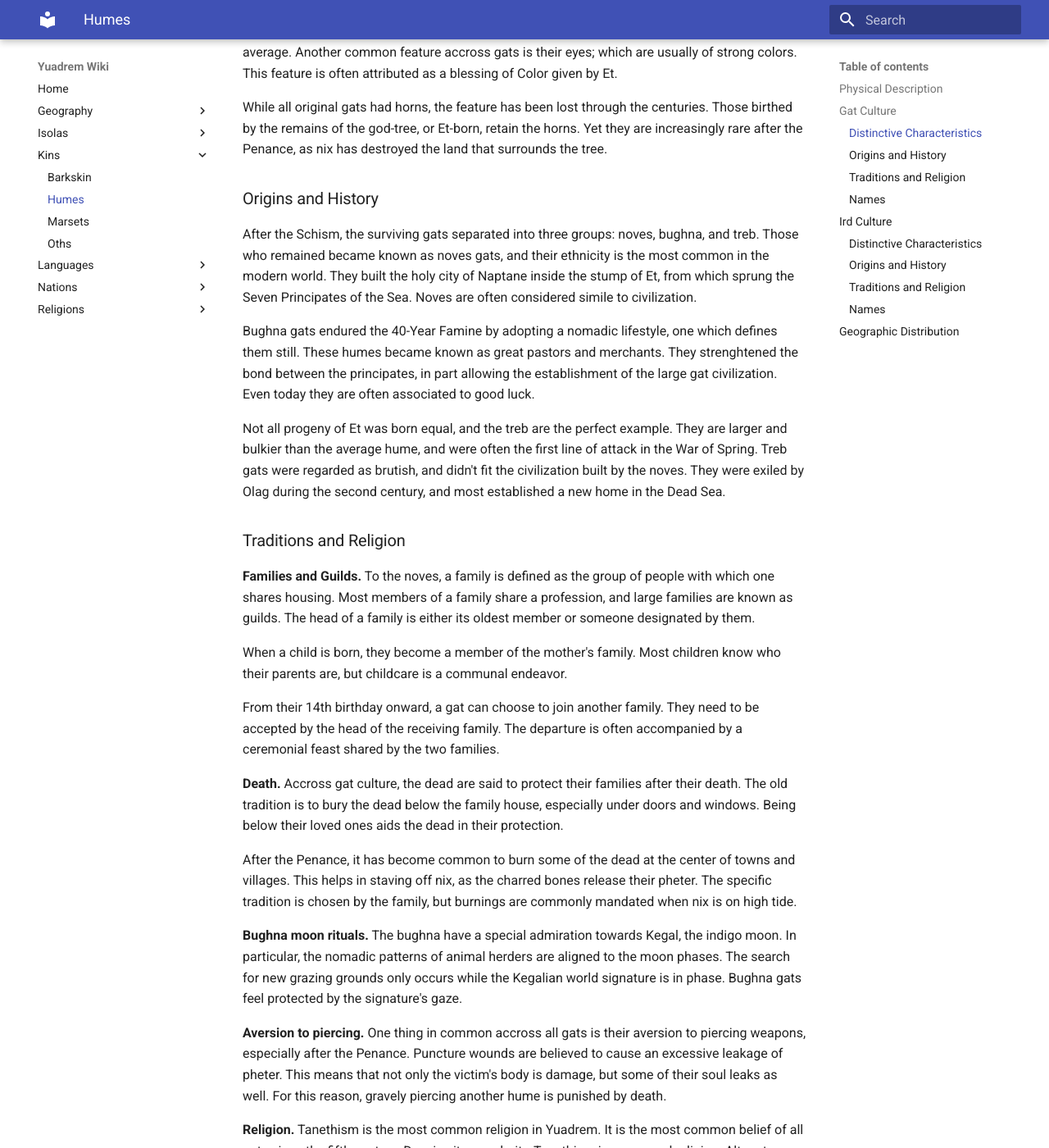
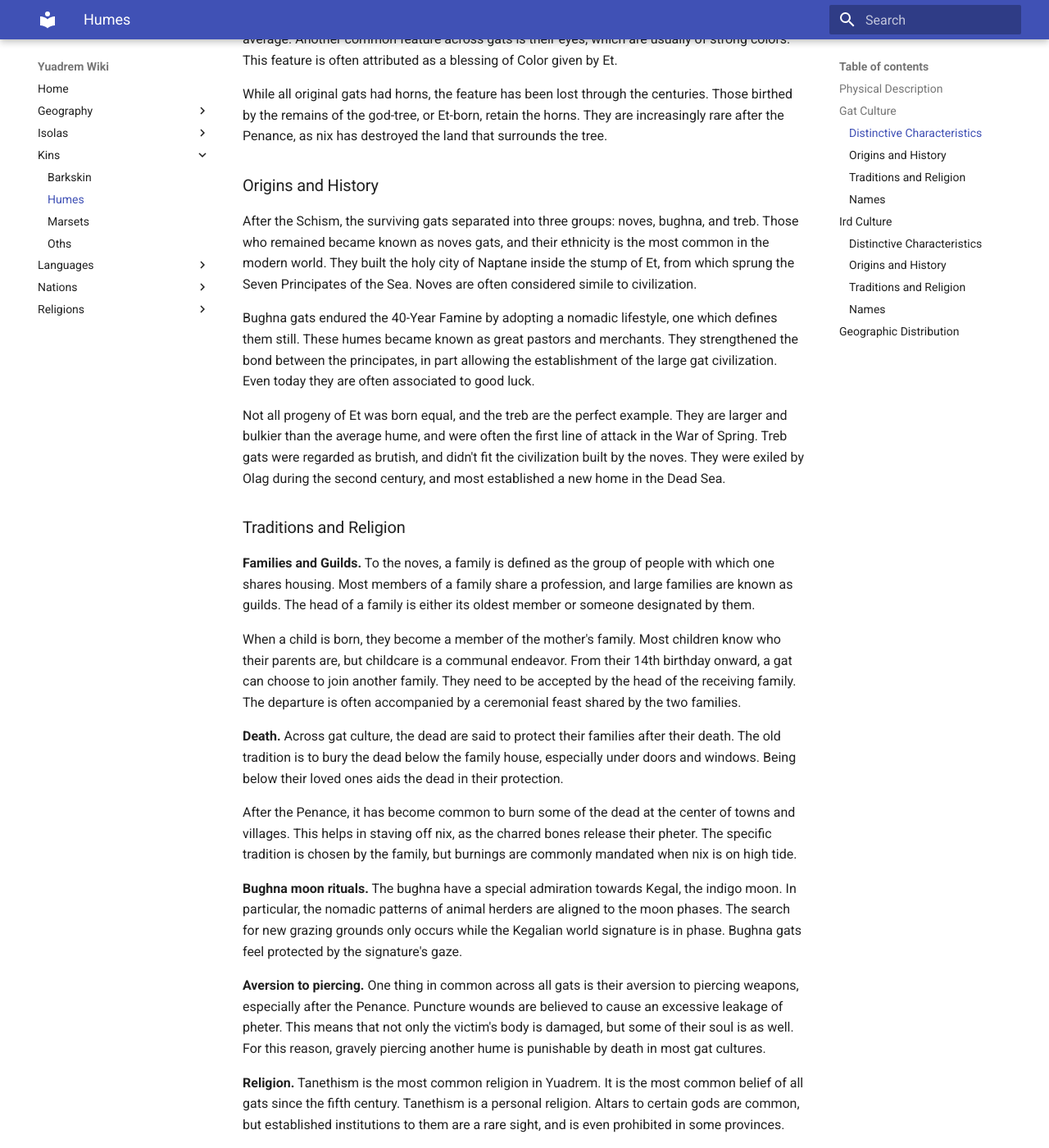
Before and after one commit to bleaktwig/yuadrem-wiki, an MkDocs documentation site: the page built from docs/kins/hume.md, in a window 1280 px wide and 1400 px high, scrolled down 1010 px. Shown: the whole window at 82% size. Built offline with MkDocs 1.6.1 and Material for MkDocs 9.7.7, drawn with Linux system fonts in a browser that asks for light colours; some of the changed text lies outside the part shown.

Commit message:
Updated spacing in hume page

```diff
--- a/docs/kins/hume.md
+++ b/docs/kins/hume.md
@@ -1,57 +1,32 @@
 # Humes
-Et created humes to aid the oric god in the War of Spring.
-Despite this, many opposed the conflict, or felt indifferent to it.
-They fled the company of their god-tree, for which they were cursed with feathers.
-They came to be known as irds, and this dispersion came to be known as the Ird Diasporas.
+[Et](../religions/tanethism_pantheon.md#et) created humes to aid the oric god in the War of Spring<!-- TODO. Link. -->. Despite this, many opposed the conflict, or felt indifferent to it. They fled the company of their god-tree, for which they were cursed with feathers. They came to be known as irds, and this dispersion came to be known as the Ird Diasporas<!-- TODO. Link. -->. The humes that remained with Et were blessed with horns, and are known as gats.
 <!-- NOTE. This led to the first siege of Ctereth, where four different ird chiefdoms (led by 4 historic figures) stole qualars to allow their kin to travel away from Naptane. -->
-The humes that remained with Et were blessed with horns, and are known as gats.
 <!-- NOTE. Maybe mention what ird and gat mean in jantherlin? That might help integrate the language into the lore. -->
 
 ---
 ## Physical Description
-Humes are of a broad spectrum.
-Before the penance, humes traveled the entirety of Yuadrem, and they are as varied as the environments they settled.
-Their height usually varies from slightly more than a meter to about 2.
-They can weigh anything from 40 to 120 kg.
-Their skin shades to any color from the darkest brown to the lightest hues.
-They can grow long hair from their scalps and faces, with a great variety of color and thickness.
+Humes are of a broad spectrum. Before the penance, humes traveled the entirety of Yuadrem, and they are as varied as the environments they settled. Their height usually varies from slightly more than a meter to about 2. They can weigh anything from 40 to 120 kg. Their skin shades to any color from the darkest brown to the lightest hues. They can grow long hair from their scalps and faces, with a great variety of color and thickness.
 
-While this varies from culture to culture, in general a hume is considered an adult between 14 and 16 years.
-Due to high child mortality, life expectancy averages to 25 years.
-For those who reach that age, they have a reasonable chance of reaching 50 to 60 years.
-Sorcerers are well known for extending their lives, and it is not unusual for them to live even more than a century.
+While this varies from culture to culture, in general a hume is considered an adult between 14 and 16 years. Due to high child mortality, life expectancy averages to 25 years. For those who reach that age, they have a reasonable chance of reaching 50 to 60 years. Sorcerers are well known for extending their lives, and it is not unusual for them to live even more than a century.
 <!-- NOTE. The downside of this are all the negative effects of Pheter use in the body, Nix sickness, deformed bodies + strange appendages, etc. -->
 
-Humes are a gendered kin, and usually have one child at a time.
-Previous to the Schism, childcare was left to the women of the families, in particular to each child's mother.
-This varies among cultures, and communal childcare is the norm after the Penance.
+Humes are a gendered kin, and usually have one child at a time. Previous to the Schism<!-- TODO. Link. -->, childcare was left to the women of the families, in particular to each child's mother. This varies among cultures, but communal childcare is the norm after the Penance<!-- TODO. Link. -->.
 
 ---
 ## Gat Culture
 ### Distinctive Characteristics
-The skin of a gat is generally dark, usually ranging from yellow, through brown, to black.
-While some gats are blonde, the most common hair colors and brown, black, and sometimes red.
-It is a common gat custom to sport long hair and beards, often decorated with jewelry.
+The skin of a gat is generally dark, usually ranging from yellow, through brown, to black. While some gats are blonde, the most common hair colors and brown, black, and sometimes red. It is a common gat custom to sport long hair and beards, often decorated with jewelry.
 
-With the exception of the treb, gats are generally small, ranging from 140 to 170 centimeters on average.
-Another common feature accross gats is their eyes; which are usually of strong colors.
-This feature is often attributed as a blessing of Color given by Et.
+With the exception of the treb, gats are generally small, ranging from 140 to 170 centimeters on average. Another common feature across gats is their eyes; which are usually of strong colors. This feature is often attributed as a blessing of Color<!-- TODO. Link. --> given by Et.
 
-While all original gats had horns, the feature has been lost through the centuries.
-Those birthed by the remains of the god-tree, or Et-born, retain the horns.
-Yet they are increasingly rare after the Penance, as nix has destroyed the land that surrounds the tree.
+While all original gats had horns, the feature has been lost through the centuries. Those birthed by the remains of the god-tree, or Et-born, retain the horns. They are increasingly rare after the Penance, as nix<!-- TODO. Link. --> has destroyed the land that surrounds the tree.
 <!-- TODO. At some point I need to describe what an Et-born gat is. -->
 <!-- NOTE. Maybe describe what noves, bughna, and treb mean in Jantherlin/Old Avshenese. -->
 
 <!-- NOTE. Tale of the gestation of an et-born.
-    Gats are genderless creatures.
-    All gats are born with a pair of seeds hidden in a small sack between their legs.
-    Around the age of 30, a gat reaches physical maturity.
-    This is signalled by a slight swelling in these seeds, which they can now cut and plant under a thick layer of rich soil.
+    Gats are genderless creatures. All gats are born with a pair of seeds hidden in a small sack between their legs. Around the age of 30, a gat reaches physical maturity. This is signaled by a slight swelling in these seeds, which they can now cut and plant under a thick layer of rich soil.
 
-    While underground, the seed will grow by leeching nutrients off the earth.
-    After a gestation period of around 2 years, the gat will dig their way up from the ground and emerge as a somewhat competent infant.
-    A gat would-be-parent must always be careful about where to plant their seed, for if a newborn sees the sun or any strong light during their first days, they run the risk of being permanently blinded.
+    While underground, the seed will grow by leeching nutrients off the earth. After a gestation period of around 2 years, the gat will dig their way up from the ground and emerge as a somewhat competent infant. A gat would-be-parent must always be careful about where to plant their seed, for if a newborn sees the sun or any strong light during their first days, they run the risk of being permanently blinded.
 
     TODO. This clearly requires an update -- gats are now humes.
 -->
@@ -60,98 +35,57 @@ Yet they are increasingly rare after the Penance, as nix has destroyed the land
 
 ### Origins and History
 <!-- NOTE. Those who sided with Et. Et-born families still retain horns (by feeding the mother Et's sap), which were first gifted by Et to their loyal soldiers. -->
-After the Schism, the surviving gats separated into three groups: noves, bughna, and treb.
-Those who remained became known as noves gats, and their ethnicity is the most common in the modern world.
-They built the holy city of Naptane inside the stump of Et, from which sprung the Seven Principates of the Sea.
-Noves are often considered simile to civilization.
+After the Schism, the surviving gats separated into three groups: noves, bughna, and treb. Those who remained became known as noves gats, and their ethnicity is the most common in the modern world. They built the holy city of Naptane<!-- TODO. Link. --> inside the stump of Et, from which sprung the Seven Principates of the Sea<!-- TODO. Link. -->. Noves are often considered simile to civilization.
 
-Bughna gats endured the 40-Year Famine by adopting a nomadic lifestyle, one which defines them still.
-These humes became known as great pastors and merchants.
-They strenghtened the bond between the principates, in part allowing the establishment of the large gat civilization.
-Even today they are often associated to good luck.
+Bughna gats endured the 40-Year Famine<!-- TODO. Link. --> by adopting a nomadic lifestyle, one which defines them still. These humes became known as great pastors and merchants. They strengthened the bond between the principates, in part allowing the establishment of the large gat civilization. Even today they are often associated to good luck.
 
-Not all progeny of Et was born equal, and the treb are the perfect example.
-They are larger and bulkier than the average hume, and were often the first line of attack in the War of Spring.
-Treb gats were regarded as brutish, and didn't fit the civilization built by the noves.
-They were exiled by Olag during the second century, and most established a new home in the Dead Sea.
+Not all progeny of Et was born equal, and the treb are the perfect example. They are larger and bulkier than the average hume, and were often the first line of attack in the War of Spring. Treb gats were regarded as brutish, and didn't fit the civilization built by the noves. They were exiled by Olag<!-- TODO. Link. --> during the second century, and most established a new home in the Dead Sea<!-- TODO. Link. -->.
 <!-- NOTE. Treb gats are not *born* brutish. While their culture may seem "violent", they are very religious and show a sophistication with nature that is not commonly seen in other humes. -->
 
 ### Traditions and Religion
 <!-- NOTE. Noves culture has its members remain at home a lot. Either lean into this or figure out more collective celebrations. -->
 **Families and Guilds.**
-To the noves, a family is defined as the group of people with which one shares housing.
-Most members of a family share a profession, and large families are known as guilds.
-The head of a family is either its oldest member or someone designated by them.
+To the noves, a family is defined as the group of people with which one shares housing. Most members of a family share a profession, and large families are known as guilds. The head of a family is either its oldest member or someone designated by them.
 
-When a child is born, they become a member of the mother's family.
-Most children know who their parents are, but childcare is a communal endeavor.
+When a child is born, they become a member of the mother's family. Most children know who their parents are, but childcare is a communal endeavor. From their 14th birthday onward, a gat can choose to join another family. They need to be accepted by the head of the receiving family. The departure is often accompanied by a ceremonial feast shared by the two families.
 <!-- NOTE. Many members of a child's family have an important role in their development, and a special place in their heart :). -->
-From their 14th birthday onward, a gat can choose to join another family.
-They need to be accepted by the head of the receiving family.
-The departure is often accompanied by a ceremonial feast shared by the two families.
 
 **Death.**
-Accross gat culture, the dead are said to protect their families after their death.
-The old tradition is to bury the dead below the family house, especially under doors and windows.
-Being below their loved ones aids the dead in their protection.
+Across gat culture, the dead are said to protect their families after their death. The old tradition is to bury the dead below the family house, especially under doors and windows. Being below their loved ones aids the dead in their protection.
 <!-- NOTE. The pheter in the bones of the dead literally aids the family by keeping nix out, but this effect is minor. -->
 
-After the Penance, it has become common to burn some of the dead at the center of towns and villages.
-This helps in staving off nix, as the charred bones release their pheter.
-The specific tradition is chosen by the family, but burnings are commonly mandated when nix is on high tide.
+After the Penance, it has become common to burn some of the dead at the center of towns and villages. This helps in staving off nix, as the charred bones release their pheter<!-- TODO. Link. -->. The specific tradition is chosen by the family, but burnings are commonly mandated when nix is on high tide<!-- TODO. Link. -->.
 <!-- NOTE. On the death of royalty. Kings and the royal family are burned after death. After that, their bones are placed on a giant mausoleum, all mixed together to accumulate their pheter. -->
 <!-- NOTE. I could play more with nix tides. Maybe relate them to the moons? -->
 
 **Bughna moon rituals.**
-The bughna have a special admiration towards Kegal, the indigo moon.
-In particular, the nomadic patterns of animal herders are aligned to the moon phases.
-The search for new grazing grounds only occurs while the Kegalian world signature is in phase.
-Bughna gats feel protected by the signature's gaze.
+The bughna have a special admiration towards Kegal, the indigo moon<!-- TODO. Link. -->. In particular, the nomadic patterns of animal herders are aligned to the moon phases. The search for new grazing grounds only occurs while the Kegalian world signature<!-- TODO. Link. --> is in phase. Bughna gats feel protected by the signature's gaze.
 <!-- NOTE. Bughna also celebrate thunderstorms as portents of Kegal. -->
 <!-- NOTE. Kegal is the moon with an stupid-large apomantic signature etched to its face. It's a very complex signature, used by Pheter to conduct lightning to Et. -->
 
 **Aversion to piercing.**
-One thing in common accross all gats is their aversion to piercing weapons, especially after the Penance.
-Puncture wounds are believed to cause an excessive leakage of pheter.
-This means that not only the victim's body is damage, but some of their soul leaks as well.
-For this reason, gravely piercing another hume is punished by death.
+One thing in common across all gats is their aversion to piercing weapons, especially after the Penance. Puncture wounds are believed to cause an excessive leakage of pheter. This means that not only the victim's body is damaged, but some of their soul is as well. For this reason, gravely piercing another hume is punishable by death in most gat cultures.
 <!-- NOTE. The soul is the pheter stored in a body. -->
 <!-- NOTE. Olag punished traitors by impaling them in pikes, but without crossing major organs (idk how tho?). Then, not only did they bleed slowly, but they could feel their soul leaking away. -->
 
 **Religion.**
-Tanethism is the most common religion in Yuadrem.
-It is the most common belief of all gats since the fifth century. <!-- TODO. This year might change soon!!!! -->
-Despise its popularity, Tanethism is a personal religion.
-Altars to certain gods are common, but established institutions to them are a rare sight, and is even prohibited in some provinces.
+Tanethism<!-- TODO. Link. --> is the most common religion in Yuadrem. It is the most common belief of all gats since the fifth century. <!-- TODO. This year might change soon!!!! --> Tanethism is a personal religion. Altars to certain gods are common, but established institutions to them are a rare sight, and is even prohibited in some provinces<!-- TODO. Provinces?. -->.
 
-Apart from providing the list and description of the religion's gods, the book of Taneth details the myriad of rituals to each of them.
-Most gats have a predilection toward certain gods, and include some of them into daily life.
-Treb are particularly religious.
-Often liturgy is attached to any activity an individual deems important.
+Apart from providing the list and description of the religion's gods, the book of Taneth<!-- TODO. Link. --> details the myriad of rituals to each of them. Most gats have a predilection toward certain gods, and include some of them into daily life. Treb are particularly religious. Often liturgy is attached to any activity an individual deems important.
 
 ### Names
-In tradition, gats have various names.
-These names don't have a particular order, and many can change during a gat's lifetime.
-In addition, different people and communities will often know a gat by different names.
-Names are not officialized, and the duty of recording individuals is left to each family.
+In tradition, gats have various names. These names don't have a particular order, and many can change during a gat's lifetime. In addition, different people and communities will often know a gat by different names. Names are not officialized, and the duty of recording individuals is left to each family.
 
 While the intricacies of these names are unique to each community -- and sometimes a particular family --, five categories are common.
 
-* A **personal name** is the name given to a gat my their mother, usually soon after birth.
-Personal names are often permanent, but nothing stops a gat from changing them.
-* A **parent name** is the name of a gat's mother or father followed by the suffix *ban*, meaning "sibling of" in avshenese.
-A gat may prefer to use this name if a parent was particularly important.
-Furthermore, additional parent names can be added after the first, climbing up a branch of the family tree.
+* A **personal name** is the name given to a gat my their mother, usually soon after birth. Personal names are often permanent, but nothing stops a gat from changing them.
+* A **parent name** is the name of a gat's mother or father followed by the suffix *ban*, meaning "sibling of" in avshenese<!-- TODO. LINK -->. A gat may prefer to use this name if a parent was particularly important. Furthermore, additional parent names can be added after the first, climbing up a branch of the family tree.
 * A **profession name** is simply the name of the profession practiced by the gat.
-* A **family name**, which is acquired by all members of a family upon joining.
-Sometimes, the head of the family will add the *grit* suffix to the family name, meaning "head" in avshenese.
-* A **locality name** that comes from where the gat comes from, adding the *she* prefix, a phoneme associated to location in avshenese.
-These names are acquired only by travelers, and depend on the extensions of their travels.
-For example, a gat coming from a different town may be referred to by the name of that town, and one from another province will acquire its name.
+* A **family name**, which is acquired by all members of a family upon joining. Sometimes, the head of the family will add the *grit* suffix to the family name, meaning "head" in avshenese.
+* A **locality name** that comes from where the gat comes from, adding the *she* prefix, a phoneme associated to location in avshenese. These names are acquired only by travelers, and depend on the extensions of their travels. For example, a gat coming from a different town may be referred to by the name of that town, and one from another province will acquire its name.
 
-Personal names are often easy to pronounce.
-A non-exhaustive list of common ones is:
-Adrevik, Ani, Anush, Armen, Avag, Gagik, Garen, Gevog, Gohar, Grigor, Hak, Harig, Hovsep, Jirar, Kevon, Khadzak, Marim, Narek, Pagran, Poghos, Ruben, Sivadr, Sona, Vahan, Vefan.
+Personal names are often easy to pronounce. A non-exhaustive list of common ones is: Adrevik, Ani, Anush, Armen, Avag, Gagik, Garen, Gevog, Gohar, Grigor, Hak, Harig, Hovsep, Jirar, Kevon, Khadzak, Marim, Narek, Pagran, Poghos, Ruben, Sivadr, Sona, Vahan, Vefan.
+<!-- TODO. Maybe update based on feshian names. -->
 
 <!-- NOTE. On names.
     * Oths hate the many names convention - organizing family trees and keeping track of historic figures is a total pain.
@@ -161,25 +95,17 @@ Adrevik, Ani, Anush, Armen, Avag, Gagik, Garen, Gevog, Gohar, Grigor, Hak, Harig
 -->
 
 ---
+<!-- TODO. Continue from here. -->
 ## Ird Culture
 <!-- NOTE. Those who refused the War of Spring, sieged Ctereth and diaspora'd the fuck out of Naptane. They are said to have been cursed with feathers by Et (since they "fled"). Qulbaba irds wore a lot of colourful feathers, which lends to the confusion. -->
 
 ### Distinctive Characteristics
-Irds are usually easy to recognize due to their size, which on average is about 175 centimeters.
-Their skin color varies greatly, usually matching they environment they live in.
-Their eye color is also assorted, yet are often less saturated than that of a gat.
+Irds are usually easy to recognize due to their size, which on average is about 175 centimeters. Their skin color varies greatly, usually matching they environment they live in. Their eye color is also assorted, yet are often less saturated than that of a gat.
 
-Qulbaba and dratl irds are rather slender, while the thulkraka are generally broad.
-Hair color is also a feature commonly used to determine the ethnicity of an ird.
-Thulkraka irds often have either blonde, black, or ginger hair.
-Then, the qulbaba have brown hair, usually in dark shades.
-Dratl irds have light brown or orange hair, which tends to gray at an earlier age than other humes.
+Qulbaba and dratl irds are rather slender, while the thulkraka are generally broad. Hair color is also a feature commonly used to determine the ethnicity of an ird. Thulkraka irds often have either blonde, black, or ginger hair. Then, the qulbaba have brown hair, usually in dark shades. Dratl irds have light brown or orange hair, which tends to gray at an earlier age than other humes.
 
 <!-- TODO. Clothing -->
-Irds were said to have been cursed with feathers when they fled the War of Spring.
-While they don't actually grow feathers, a common feature in ird attire is the usage of plumage in their clothing.
-Before the Penance, the color of their clothing depended on their ethnicity.
-Now, colorful feathers are usually only used in traditional rituals, as most fear the effect the colors may have on their bodies.
+Irds were said to have been cursed with feathers when they fled the War of Spring. While they don't actually grow feathers, a common feature in ird attire is the usage of plumage in their clothing. Before the Penance, the color of their clothing depended on their ethnicity. Now, colorful feathers are usually only used in traditional rituals, as most fear the effect the colors may have on their bodies.
 
 ### Origins and History
 **TODO.**
```
